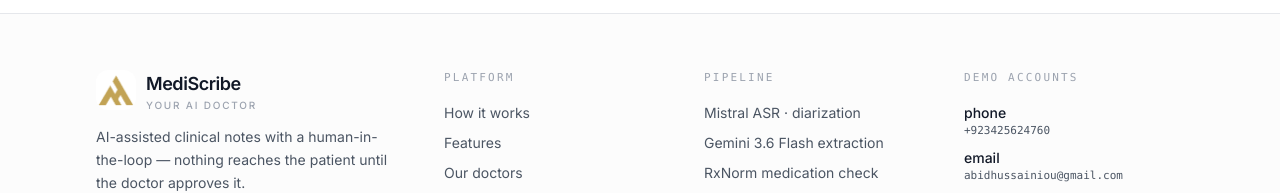
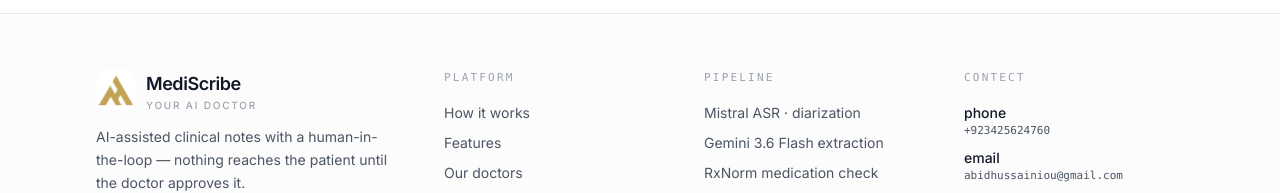
Before and after one commit to xoralife/mediscribe-ai, a Next.js app: page / in a window 1280 px wide. Shown: the part 3465-3658 px from the top of the page. Built offline with nearby package versions, Linux system fonts and the light colour scheme; no server answers.

Commit message:
futter contect edit

```diff
--- a/app/page.tsx
+++ b/app/page.tsx
@@ -367,7 +367,7 @@
             </div>
 
             <div>
-              <p className="font-mono text-[11px] uppercase tracking-[0.2em] text-ink-muted">Demo accounts</p>
+              <p className="font-mono text-[11px] uppercase tracking-[0.2em] text-ink-muted">Contect</p>
               <ul className="mt-4 space-y-2.5 text-sm">
                 {[
                   { role: "phone", email: "+923425624760" },
```
